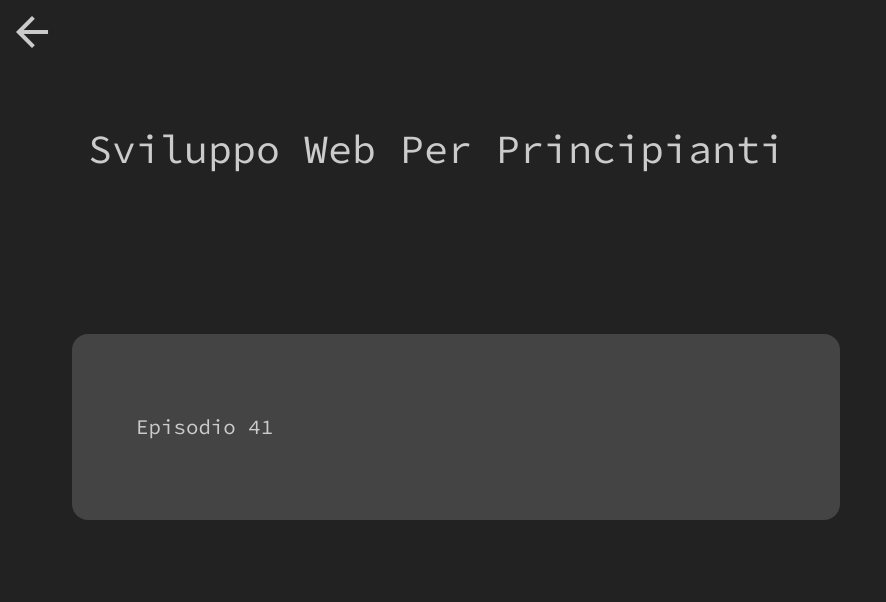
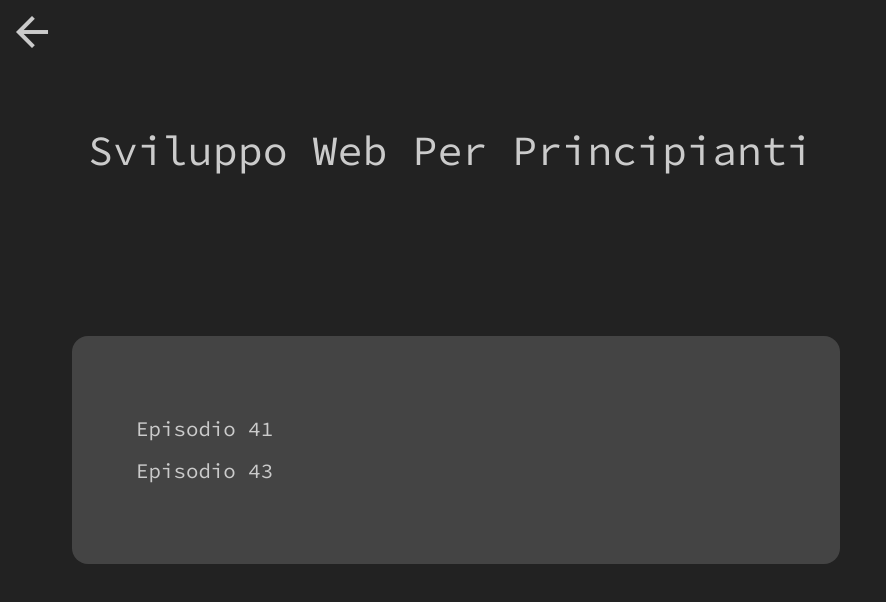
Before and after one commit to codecappuccinogit/codecappuccinogit.github.io, a plain HTML site: page sviluppo-web-per-principianti.html in a window 1280 px wide. Shown: the whole page, without its empty margins (0-886 px from the left). Drawn offline with Linux system fonts and the light colour scheme; a web font is replaced by a local one.

Commit message:
added episode 43

```diff
--- a/style.css
+++ b/style.css
@@ -13,10 +13,18 @@ body {
 h1 {
 
     font-weight: 400;
-    width: 800px;
-    font-size: 2.5rem;
+    width: 760px;
+
+    font-size: 2.6rem;
     margin: 4rem 5rem 10rem 5rem;
     color: #CBCBCB;
+}
+
+.container {
+    width: 90%;
+    display: flex;
+    flex-direction: column;
+    flex-grow: 1;
 }
 
 .course {
--- a/sviluppo-web-per-principianti.html
+++ b/sviluppo-web-per-principianti.html
@@ -14,17 +14,23 @@
 </head>
 
 <body>
-    <header>
-        <a class="back-link" href="/index.html">
-            <i class="material-icons" id="back-button">arrow_back</i>
-        </a>
-        <h1>Sviluppo Web Per Principianti</h1>
+    <div class="container">
+        <header>
+            <a class="back-link" href="/index.html">
+                <i class="material-icons" id="back-button">arrow_back</i>
+            </a>
+            <h1>Sviluppo Web Per Principianti</h1>
+
+
+        </header>
 
         <section class="files">
-            <a class="download-link" href="/episodio_41/photo_album.zip" download="">Episodio 41</a>
+            <a class="download-link" href="/episodio_41/photo_album.zip" download>Episodio 41</a>
+            <a class="download-link" href="/episodio_43/flexbox2.zip" download>Episodio 43</a>
 
         </section>
-    </header>
+
+    </div>
 
 
 </body>
```
Also changed, not shown: 2 other files.
